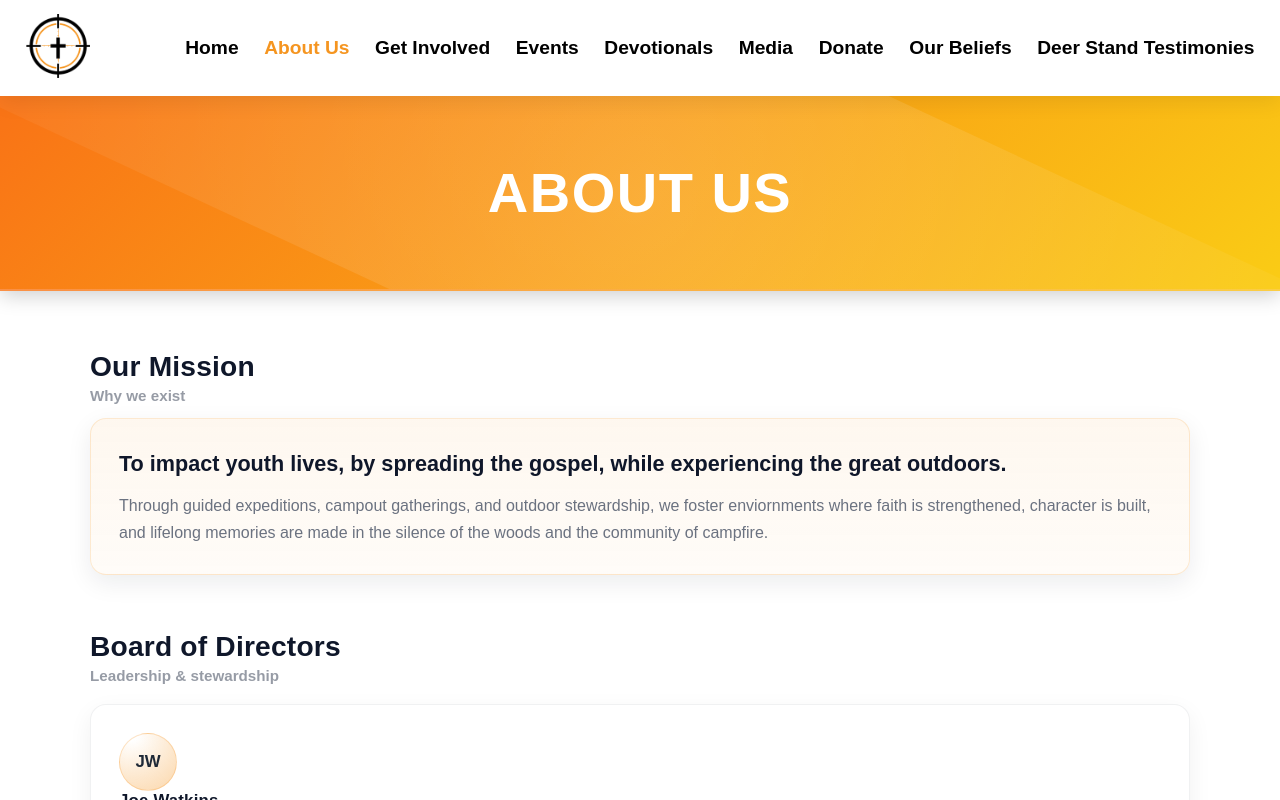
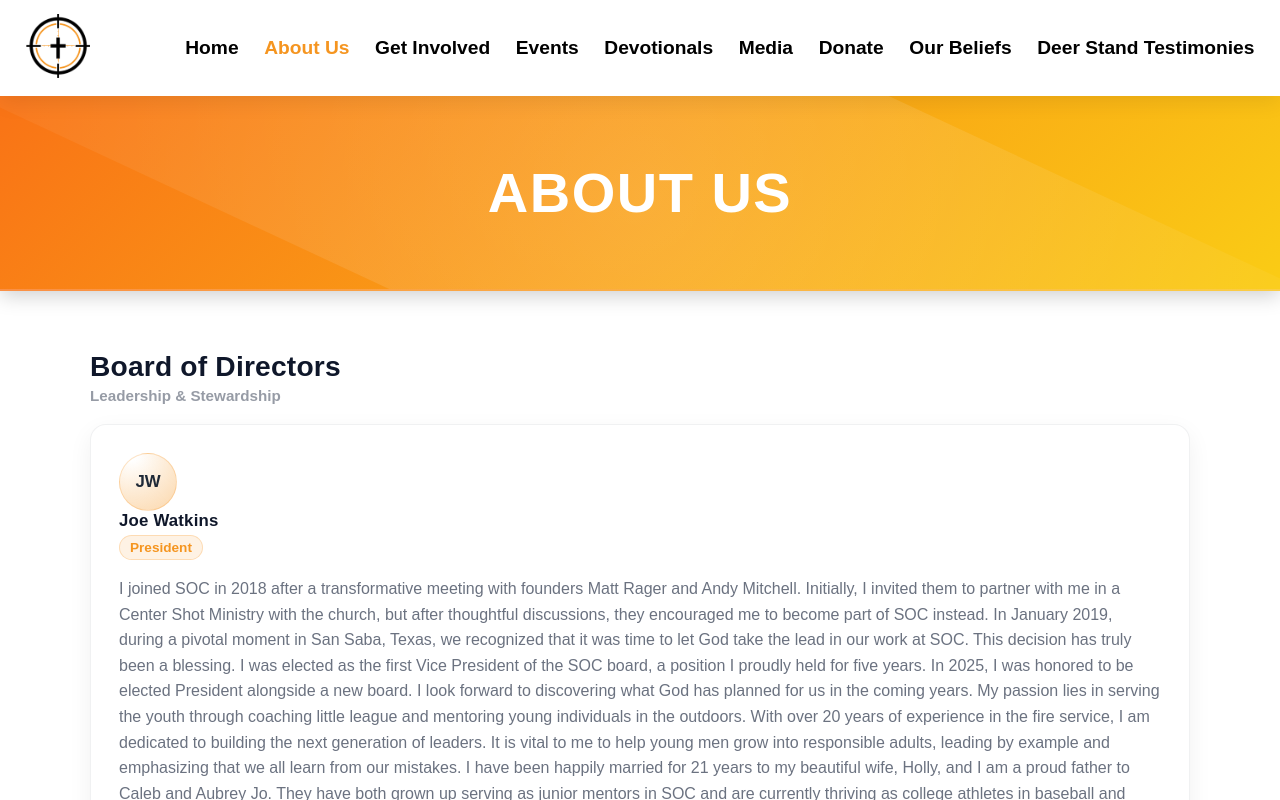
Before and after one commit to hayshj/soc, a React (Vite) app in the folder frontend/: page /about in a window 1280 px wide. Shown: the top 800 px of the page. Built offline with nearby package versions, Linux system fonts and the light colour scheme.

Commit message:
Updates to the about and donate pages

```diff
--- a/frontend/src/pages/About.tsx
+++ b/frontend/src/pages/About.tsx
@@ -36,28 +36,12 @@ function About() {
       <PageHeader pageName="About Us" />
 
       <main className="about-container">
-        {/* Mission Statement */}
-        <section id="mission" className="section">
-          <div className="section-header">
-            <h2>Our Mission</h2>
-            <p className="kicker">Why we exist</p>
-          </div>
-
-          <div className="mission-card">
-            <blockquote>
-              To impact youth lives, by spreading the gospel, while experiencing the great outdoors.
-            </blockquote>
-            <p className="mission-body">
-              Through guided expeditions, campout gatherings, and outdoor stewardship, we foster enviornments where faith is strengthened, character is built, and lifelong memories are made in the silence of the woods and the community of campfire.
-            </p>
-          </div>
-        </section>
 
         {/* Board Members */}
         <section id="board" className="section">
           <div className="section-header">
             <h2>Board of Directors</h2>
-            <p className="kicker">Leadership & stewardship</p>
+            <p className="kicker">Leadership & Stewardship</p>
           </div>
 
           <div className="board-grid">
--- a/frontend/src/pages/Donate.tsx
+++ b/frontend/src/pages/Donate.tsx
@@ -44,7 +44,7 @@ function Donate() {
             <div>
               <div className="org">SIGHTS ON CHRIST</div>
               <div>Make Checks Payable To: <strong>SIGHTS ON CHRIST</strong></div>
-              <div>PO 465</div>
+              <div>PO 205</div>
               <div>Royse City, TX 75189</div>
               <div className="note">Please write “Donation” in the memo line.</div>
             </div>
```
